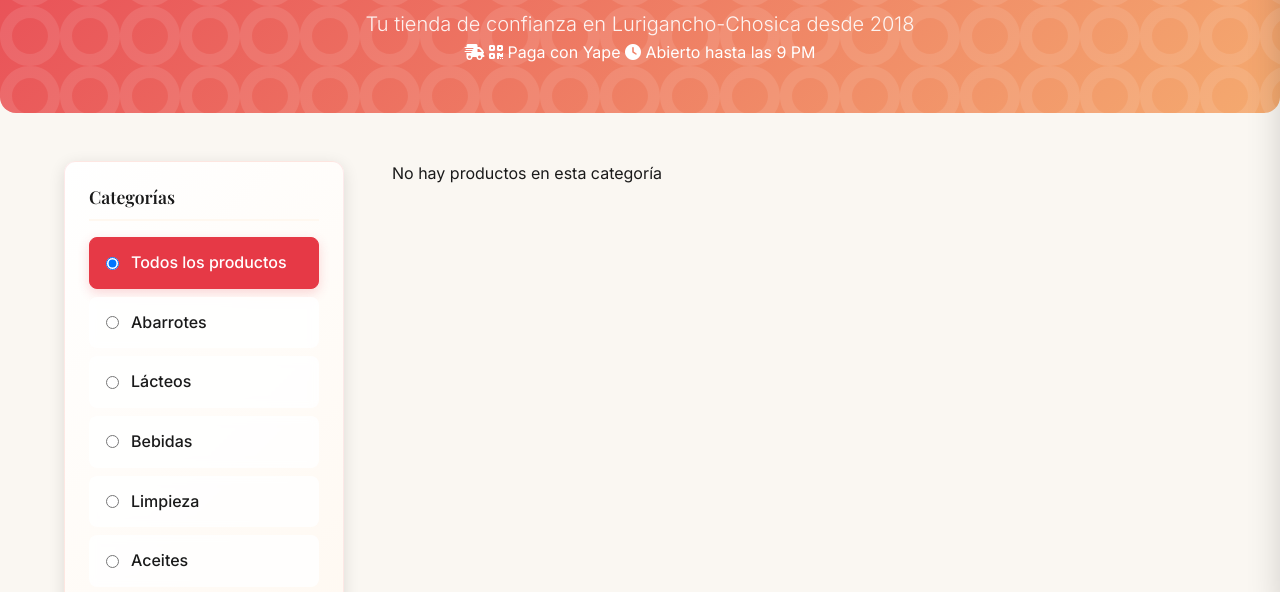
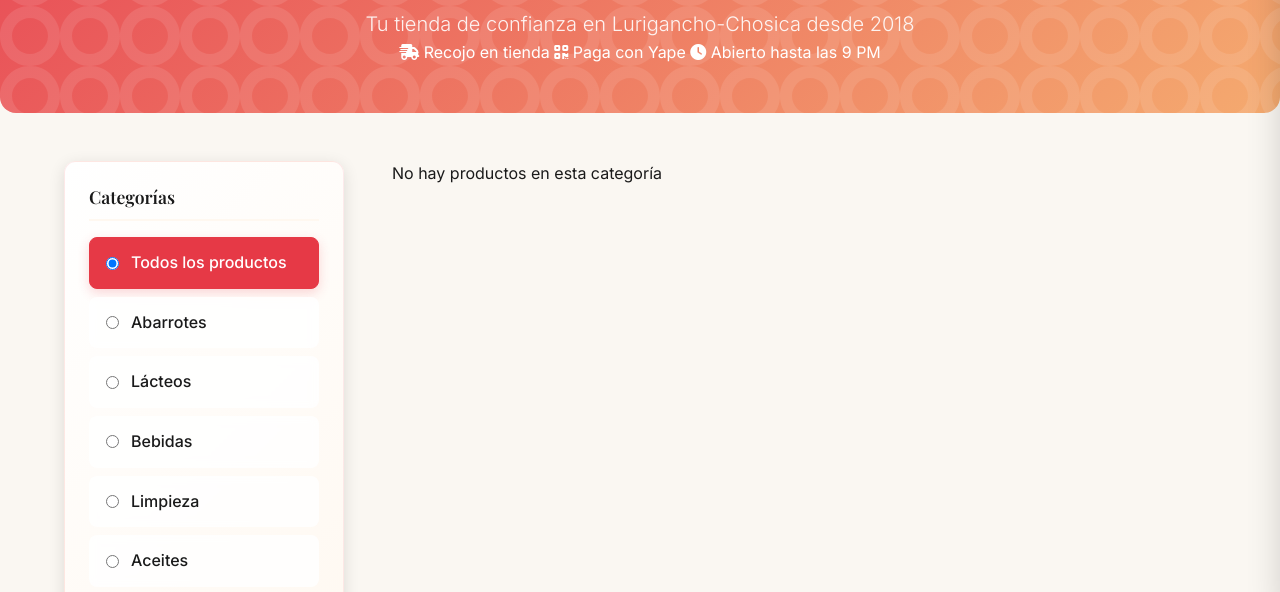
Before and after one commit to guillenLawn/bodega-frontend, a plain HTML site: page index.html in a window 1280 px wide. Shown: the part 194-786 px from the top of the page. Drawn offline with nearby package versions, Linux system fonts and the light colour scheme; no server answers.

Commit message:
Update index.html

```diff
--- a/index.html
+++ b/index.html
@@ -98,7 +98,7 @@
             <h1 class="hero-title"> Bodega Guadalupe</h1>
             <p class="hero-subtitle">Tu tienda de confianza en Lurigancho-Chosica desde 2018</p>
             <div class="hero-features">
-                <span><i class="fas fa-shipping-fast"></i> </span>
+                <span><i class="fas fa-shipping-fast"></i> Recojo en tienda</span>
                 <span><i class="fas fa-qrcode"></i> Paga con Yape</span>
                 <span><i class="fas fa-clock"></i> Abierto hasta las 9 PM</span>
             </div>
```
